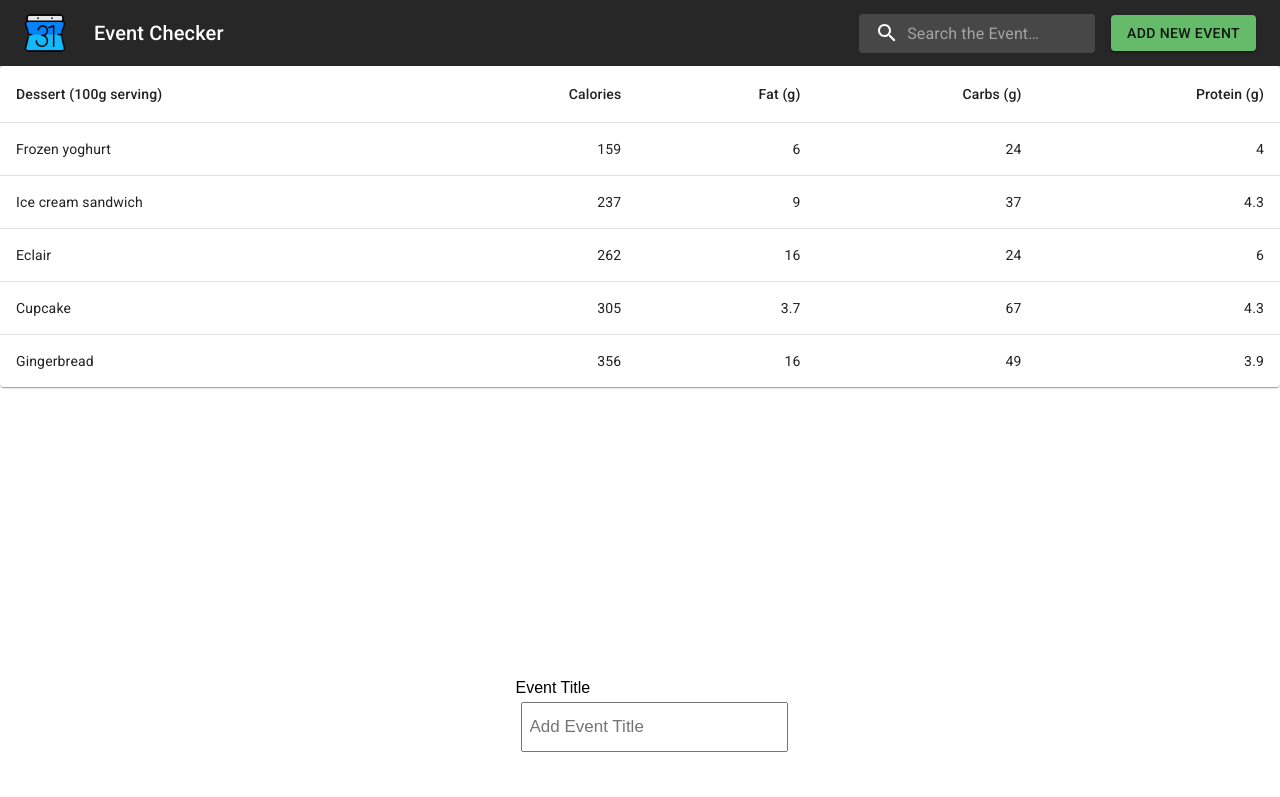
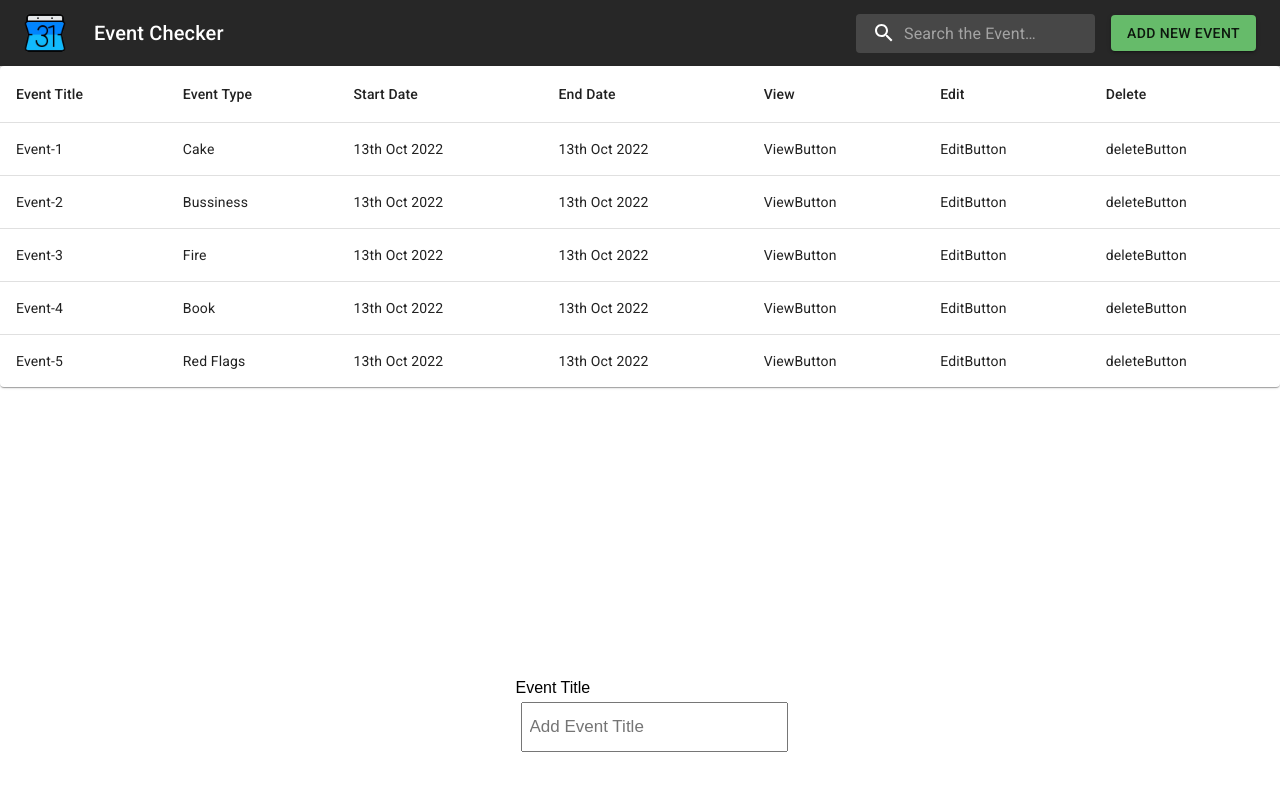
Before and after one commit to Pragati-C19/Event-Checker, a React (Create React App) app: page / in a window 1280 px wide. Shown: the top 797 px of the page. Built offline with nearby package versions, Linux system fonts and the light colour scheme.

Commit message:
Table created with dummy data

```diff
--- a/src/components/view-event-list.js
+++ b/src/components/view-event-list.js
@@ -1,22 +1,78 @@
-import * as React from 'react';
-import Table from '@mui/material/Table';
-import TableBody from '@mui/material/TableBody';
-import TableCell from '@mui/material/TableCell';
-import TableContainer from '@mui/material/TableContainer';
-import TableHead from '@mui/material/TableHead';
-import TableRow from '@mui/material/TableRow';
-import Paper from '@mui/material/Paper';
+import * as React from "react";
+import Table from "@mui/material/Table";
+import TableBody from "@mui/material/TableBody";
+import TableCell from "@mui/material/TableCell";
+import TableContainer from "@mui/material/TableContainer";
+import TableHead from "@mui/material/TableHead";
+import TableRow from "@mui/material/TableRow";
+import Paper from "@mui/material/Paper";
 
-function createData(name, calories, fat, carbs, protein) {
-  return { name, calories, fat, carbs, protein };
+function createData(
+  title,
+  eventType,
+  startDate,
+  endDate,
+  viewEvent,
+  editEvent,
+  deleteEvent
+) {
+  return {
+    title,
+    eventType,
+    startDate,
+    endDate,
+    viewEvent,
+    editEvent,
+    deleteEvent,
+  };
 }
 
 const rows = [
-  createData('Frozen yoghurt', 159, 6.0, 24, 4.0),
-  createData('Ice cream sandwich', 237, 9.0, 37, 4.3),
-  createData('Eclair', 262, 16.0, 24, 6.0),
-  createData('Cupcake', 305, 3.7, 67, 4.3),
-  createData('Gingerbread', 356, 16.0, 49, 3.9),
+  createData(
+    "Event-1",
+    "Cake",
+    "13th Oct 2022",
+    "13th Oct 2022",
+    "ViewButton",
+    "EditButton",
+    "deleteButton"
+  ),
+  createData(
+    "Event-2",
+    "Bussiness",
+    "13th Oct 2022",
+    "13th Oct 2022",
+    "ViewButton",
+    "EditButton",
+    "deleteButton"
+  ),
+  createData(
+    "Event-3",
+    "Fire",
+    "13th Oct 2022",
+    "13th Oct 2022",
+    "ViewButton",
+    "EditButton",
+    "deleteButton"
+  ),
+  createData(
+    "Event-4",
+    "Book",
+    "13th Oct 2022",
+    "13th Oct 2022",
+    "ViewButton",
+    "EditButton",
+    "deleteButton"
+  ),
+  createData(
+    "Event-5",
+    "Red Flags",
+    "13th Oct 2022",
+    "13th Oct 2022",
+    "ViewButton",
+    "EditButton",
+    "deleteButton"
+  ),
 ];
 
 export default function EventList() {
@@ -25,26 +81,30 @@ export default function EventList() {
       <Table sx={{ minWidth: 650 }} aria-label="simple table">
         <TableHead>
           <TableRow>
-            <TableCell>Dessert (100g serving)</TableCell>
-            <TableCell align="right">Calories</TableCell>
-            <TableCell align="right">Fat&nbsp;(g)</TableCell>
-            <TableCell align="right">Carbs&nbsp;(g)</TableCell>
-            <TableCell align="right">Protein&nbsp;(g)</TableCell>
+            <TableCell>Event Title</TableCell>
+            <TableCell> Event Type </TableCell>
+            <TableCell>Start Date</TableCell>
+            <TableCell>End Date </TableCell>
+            <TableCell>View</TableCell>
+            <TableCell>Edit</TableCell>
+            <TableCell>Delete</TableCell>
           </TableRow>
         </TableHead>
         <TableBody>
           {rows.map((row) => (
             <TableRow
-              key={row.name}
-              sx={{ '&:last-child td, &:last-child th': { border: 0 } }}
+              key={row.title}
+              sx={{ "&:last-child td, &:last-child th": { border: 0 } }}
             >
               <TableCell component="th" scope="row">
-                {row.name}
+                {row.title}
               </TableCell>
-              <TableCell align="right">{row.calories}</TableCell>
-              <TableCell align="right">{row.fat}</TableCell>
-              <TableCell align="right">{row.carbs}</TableCell>
-              <TableCell align="right">{row.protein}</TableCell>
+              <TableCell>{row.eventType}</TableCell>
+              <TableCell>{row.startDate}</TableCell>
+              <TableCell>{row.endDate}</TableCell>
+              <TableCell>{row.viewEvent}</TableCell>
+              <TableCell>{row.editEvent}</TableCell>
+              <TableCell>{row.deleteEvent}</TableCell>
             </TableRow>
           ))}
         </TableBody>
```
